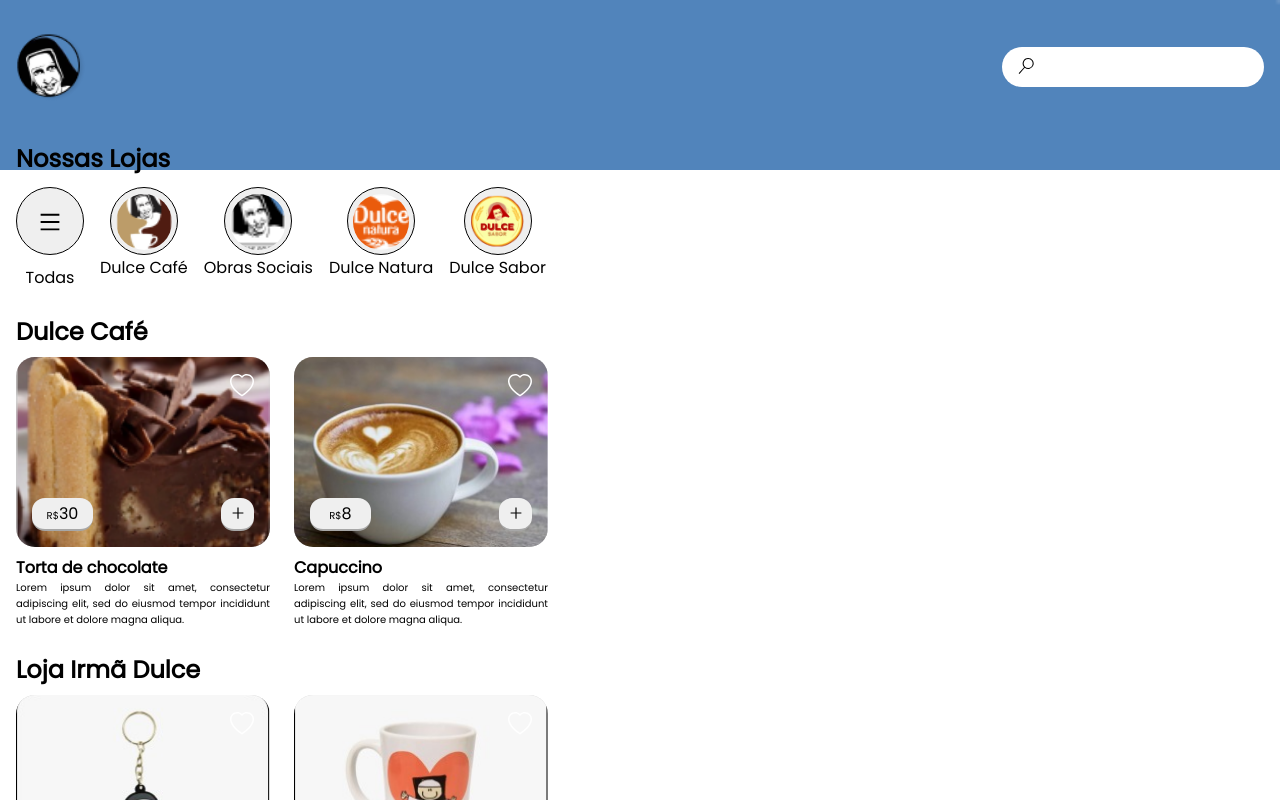
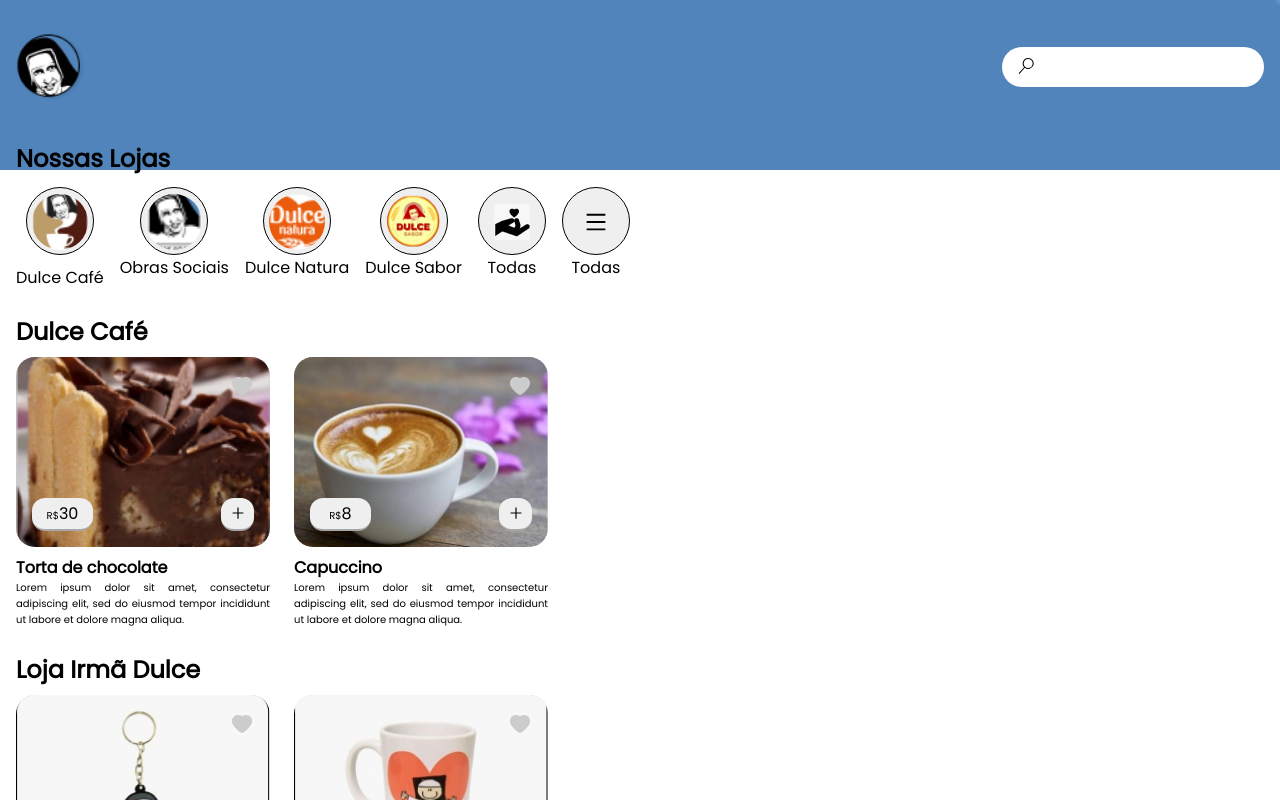
Before and after one commit to deivomaciel/OSID, a React (Create React App) app: page / in a window 1280 px wide. Shown: the top 800 px of the page. Built offline with nearby package versions, Linux system fonts and the light colour scheme.

Commit message:
Feat: Foi adicionado a alteração na cor dos corações

```diff
--- a/src/Components/Home/index.js
+++ b/src/Components/Home/index.js
@@ -4,6 +4,7 @@
 import { AiOutlineMenu } from 'react-icons/ai'
 import LogoDulce from '../../assets/logo_dulce.png'
 import DulceCafe from '../../assets/dulce_cafe.png'
+import Doacao from '../../assets/doacao.jpeg'
 import Osid from '../../assets/osid.png'
 import DulceNatura from '../../assets/dulce_natura.png'
 import DulceSabor from '../../assets/dulce_sabor.png'
@@ -99,16 +100,6 @@
 
                 <div className='lojas-container'>
                     <div className='lojas-btn-container'>
-                        <button id='all' className='loja-btn'>
-                            <span>
-                                <AiOutlineMenu size={24}/>
-                            </span>
-                        </button>
-
-                        <p>Todas</p>
-                    </div>
-
-                    <div className='lojas-btn-container'>
                         <button className='loja-btn'>
                             <span className='btn-logo'>
                                 <img src={DulceCafe} />
@@ -147,6 +138,26 @@
 
                         <p>Dulce Sabor</p>
                     </div>
+
+                    <div className='lojas-btn-container'>
+                        <button id='all' className='loja-btn'>
+                            <span>
+                                <img src={Doacao}/>
+                            </span>
+                        </button>
+
+                        <p>Todas</p>
+                    </div>
+
+                    <div className='lojas-btn-container'>
+                        <button id='all' className='loja-btn'>
+                            <span>
+                                <AiOutlineMenu size={24}/>
+                            </span>
+                        </button>
+
+                        <p>Todas</p>
+                    </div>
                 </div>
             </main>
 
--- a/src/Components/Product/index.js
+++ b/src/Components/Product/index.js
@@ -1,15 +1,24 @@
-import { BsHeart } from 'react-icons/bs'
+import { AiFillHeart } from 'react-icons/ai'
 import { AiOutlinePlus } from 'react-icons/ai'
 import './styles.css'
+import { useState } from 'react'
 
 function Pruduct(props) {
+    const [flag, setFlag] = useState(false)
+
+    const addProduct = () => {
+        setFlag(!flag)
+    }
+
     return (
         <div className='product-content'>
             <div className='product'>
                 <img src={props.src} />
-                <button className='favorite'>
+                <button className='favorite' onClick={() => {addProduct()}}>
                     <span>
-                        <BsHeart size={24}/>
+                        {
+                            !flag ? <AiFillHeart size={24} fill='#ccc' /> : <AiFillHeart size={24} fill='red'/>
+                        }
                     </span>
                 </button>
 
@@ -23,7 +32,7 @@
 
                     <button className='add'>
                         <span>
-                            <AiOutlinePlus />
+                            <AiOutlinePlus/>
                         </span>
                     </button>
                 </div>
--- a/src/Components/Product/styles.css
+++ b/src/Components/Product/styles.css
@@ -1,3 +1,7 @@
+button {
+    cursor: pointer;
+}
+
 .product-container {
     flex: none;
     display: flex;
```
Also changed, not shown: src/assets/doacao.jpeg (added).
